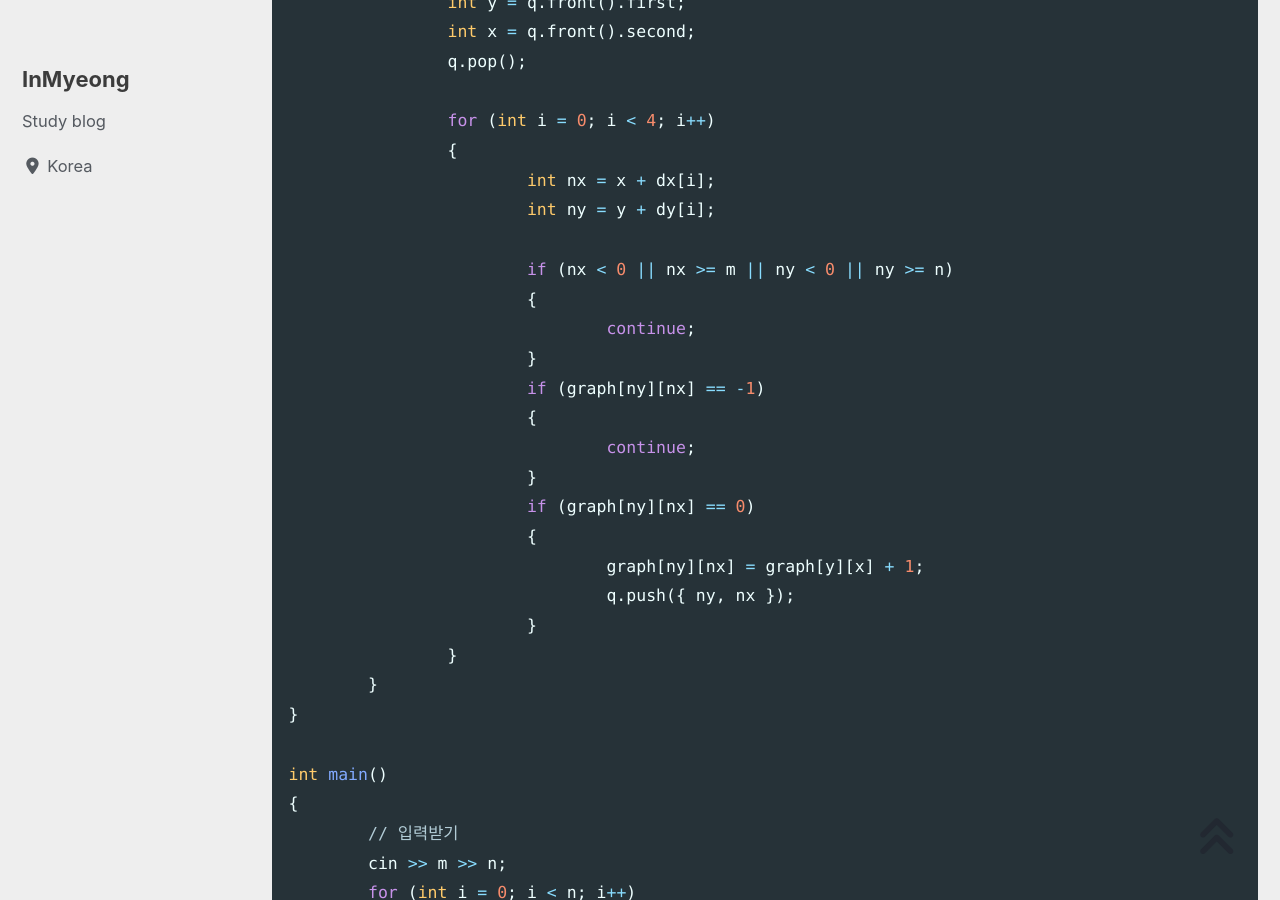
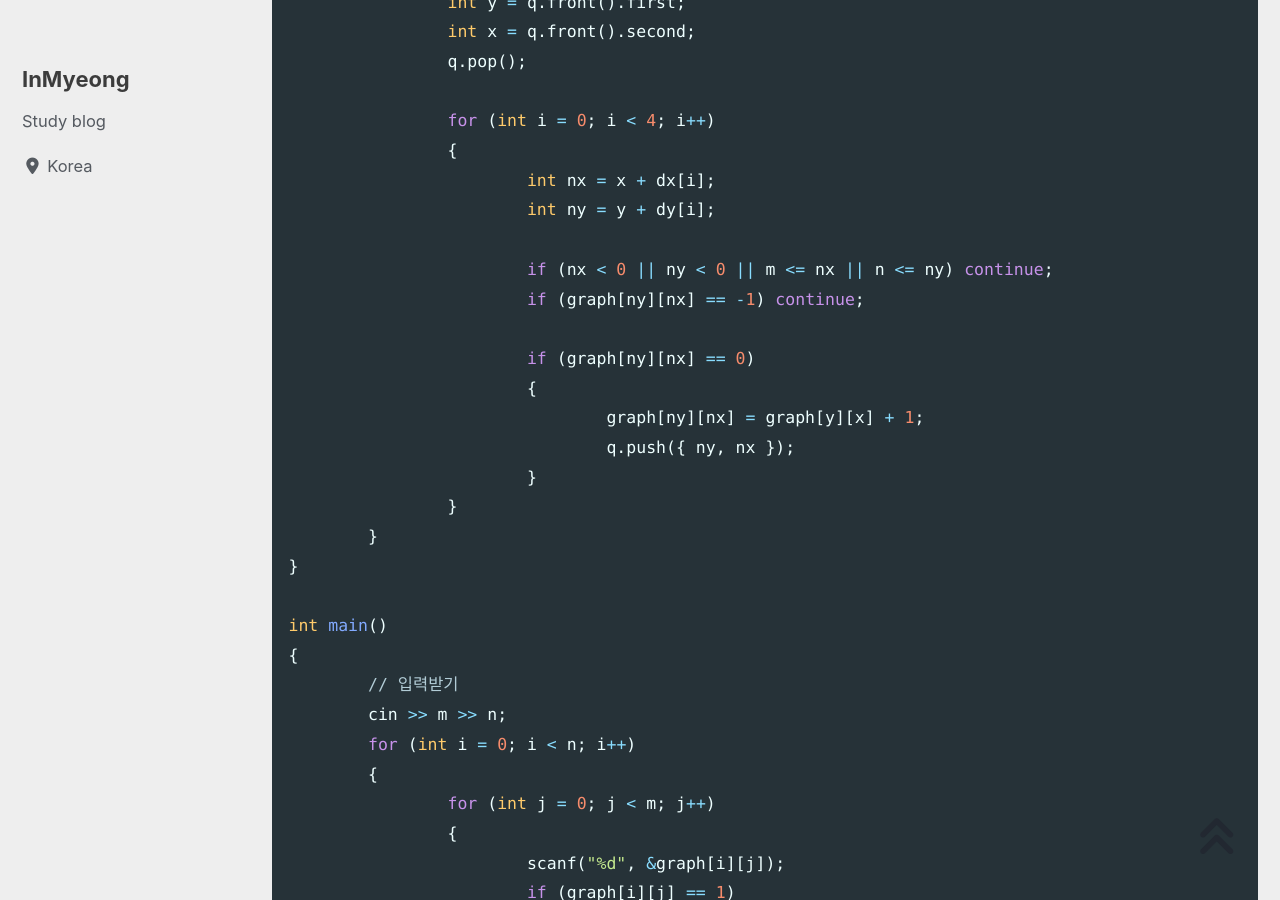
Before and after one commit to devMyeong/devMyeong.github.io, a Jekyll site: the page built from _posts/codingTest/2022-09-25-백준.md, in a window 1280 px wide and 900 px high, scrolled down 61948 px. Built offline with Jekyll 4.4.1, drawn with Linux system fonts in a browser that asks for light colours; cached includes are drawn as plain includes; nearby versions of some CDN libraries; some web fonts are replaced; comment, search, counter and statistics services are not loaded; part of the change alters nothing that is shown.

Commit message:
Chore : 수정

```diff
--- a/_posts/codingTest/2022-09-25-백준.md
+++ b/_posts/codingTest/2022-09-25-백준.md
@@ -1928,14 +1928,9 @@ void bfs(void)
 			int nx = x + dx[i];
 			int ny = y + dy[i];
 
-			if (nx < 0 || nx >= m || ny < 0 || ny >= n)
-			{
-				continue;
-			}
-			if (graph[ny][nx] == -1)
-			{
-				continue;
-			}
+			if (nx < 0 || ny < 0 || m <= nx || n <= ny) continue;
+			if (graph[ny][nx] == -1) continue;
+
 			if (graph[ny][nx] == 0)
 			{
 				graph[ny][nx] = graph[y][x] + 1;
```
